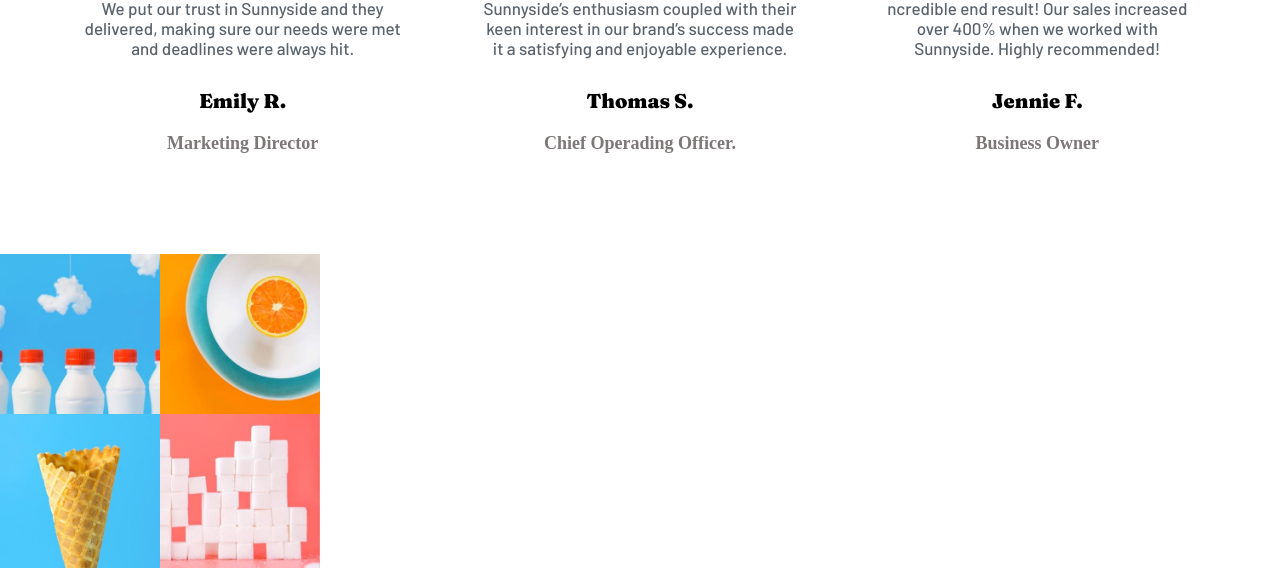
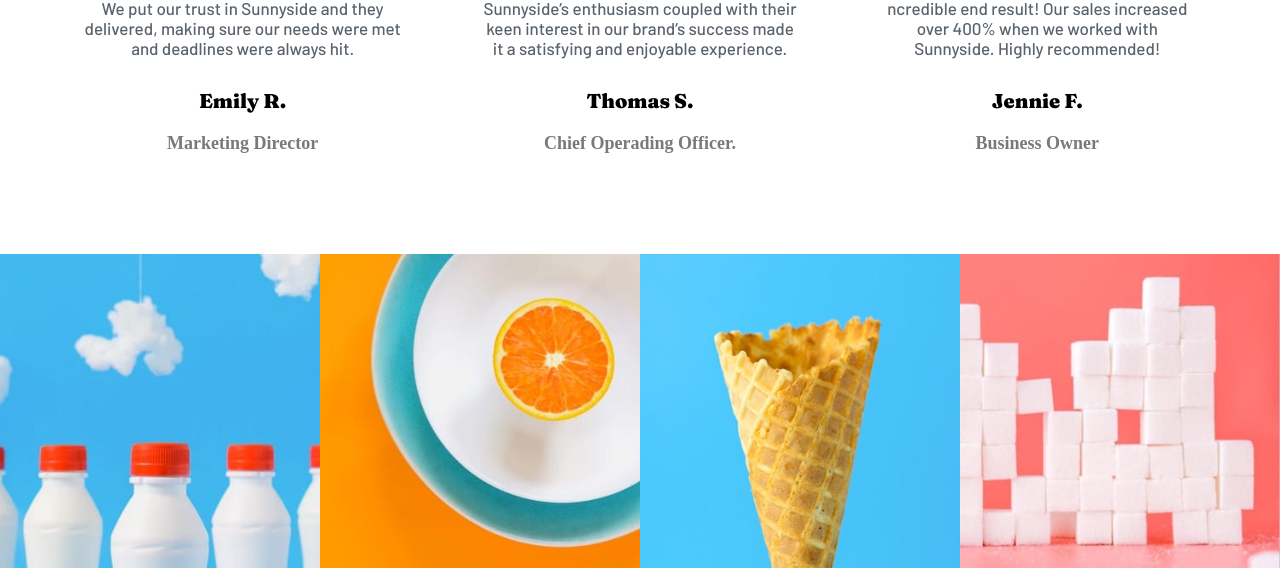
Before and after one commit to Ghabriel-Silva/landing-Page-model, a plain HTML site: page index.html in a window 1280 px wide. Shown: the part 2745-3313 px from the top of the page. Drawn offline with Linux system fonts and the light colour scheme.

Commit message:
Projeto finalizado
Projeto finalizado, muito conceitos melhorados.

```diff
--- a/style.css
+++ b/style.css
@@ -313,7 +313,7 @@ footer{
     width: 40px;
   }
 }
-@media (max-width:1440px) and (min-width:769px){
+@media  (min-width:769px){
     /*background: [cor] [imagem] [repetição] [posição] / [tamanho] [âncora];
 */
     header{
@@ -415,7 +415,6 @@ footer{
         display:flex;
         flex-direction:row;
         flex-wrap: nowrap;
-
     }
     .section-container-01-img{
         width: 50%;
@@ -462,4 +461,13 @@ footer{
     .aside-div-child-text{
         font-size: 17px;
     }
+    figure{
+        background-color: #34D5B5;
+        width: 100vw;
+        height: auto;
+    }
+    .figure-img{
+        width: 25%;
+        background-position: center;
+    }
 }
```
